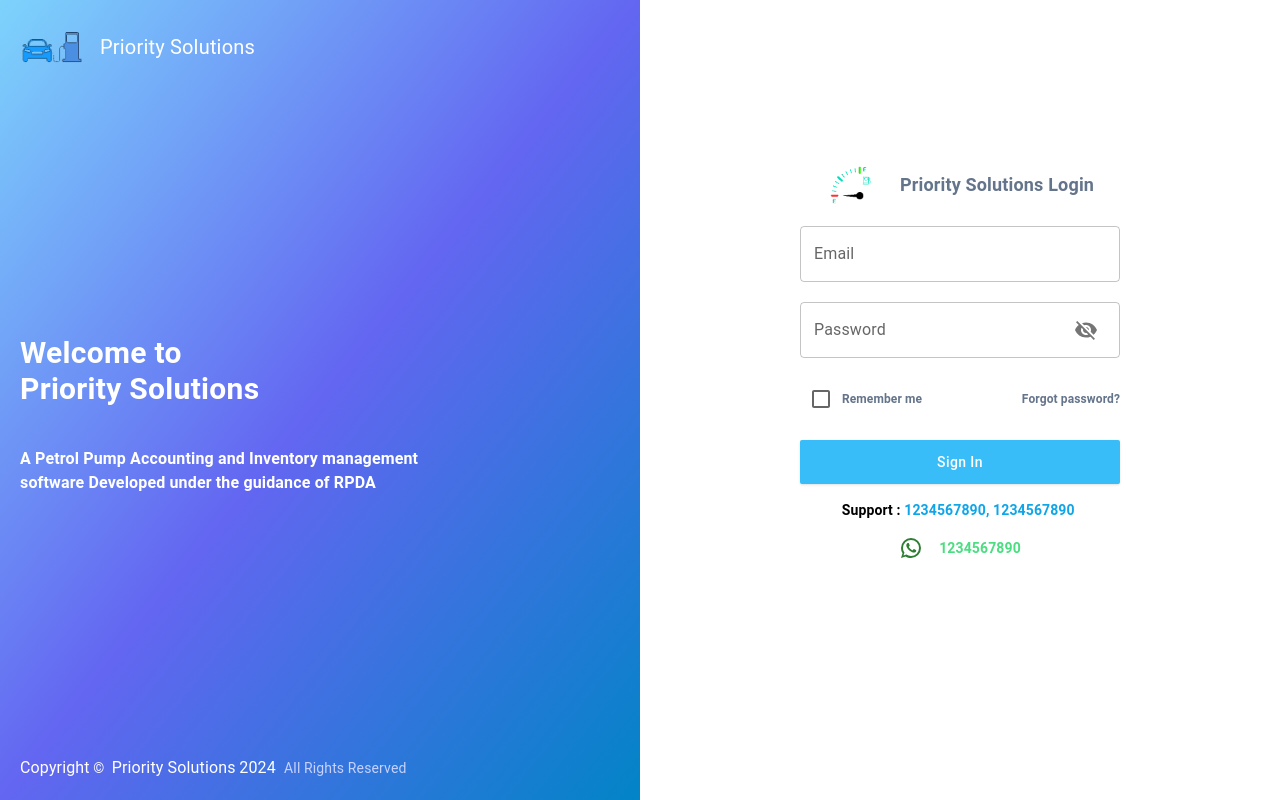
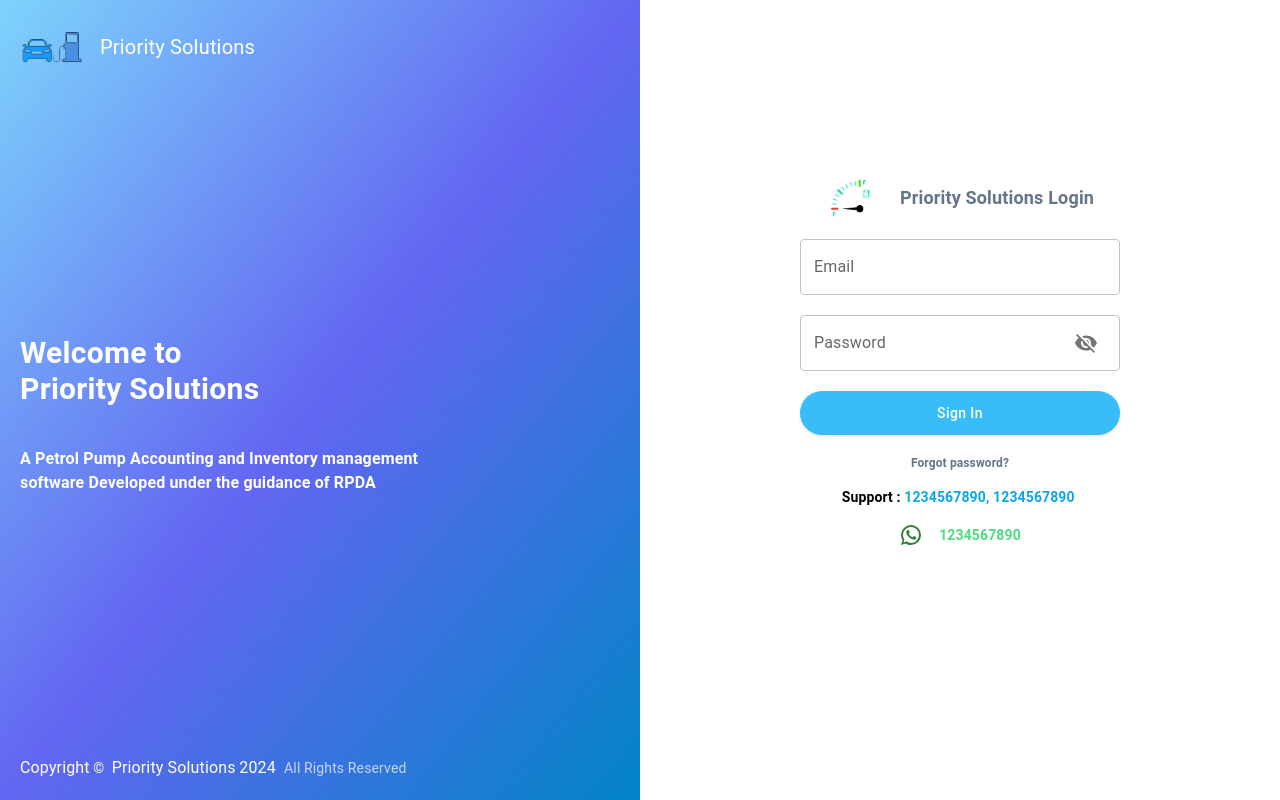
Before and after one commit to soumya100/ppm-fe, a Next.js app: page /login in a window 1280 px wide. Built offline with nearby package versions, Linux system fonts and the light colour scheme.

Commit message:
minor fixes to login section

```diff
--- a/src/components/login/index.tsx
+++ b/src/components/login/index.tsx
@@ -1,4 +1,4 @@
-import { ButtonFieldInput, CheckBox, FlexBetween, FlexBox, FlexCenter, FlexItemCenter, PasswordFieldInput, TextFieldInput } from '@/common'
+import { ButtonFieldInput, CheckBox, FlexBetween, FlexBox, FlexCenter, FlexContentCenter, FlexItemCenter, PasswordFieldInput, TextFieldInput } from '@/common'
 import { Box, Grid, Typography } from '@mui/material'
 import { FC } from 'react'
 import text from '@/languages/en_US.json'
@@ -109,39 +109,39 @@ const Login: FC<LoginProps> = ({ loginFormik, handleRememberMe, remember, loadin
             }
             clickEnter={loginFormik?.handleSubmit}
           />
-          <FlexBetween gap={1}>
-            <FlexItemCenter className={`!text-xs`}>
-              <CheckBox checked={remember} handleBoxChange={handleRememberMe} />
-              <Typography component={`p`} className={`!text-sm !font-semibold !text-slate-500 md:!text-xs`}>
-                {text.rememberMe}
-              </Typography>
-            </FlexItemCenter>
-            <Typography component={`p`} className={` !text-sm !font-semibold !text-slate-500 md:!text-xs cursor-pointer hover:!text-blue-400 hover:underline`}>
-              {text.forgetPassword}
-            </Typography>
-          </FlexBetween>
             <ButtonFieldInput name={text.signIn}
-              buttonextracls={`!rounded-sm !shadow !bg-sky-400 !p-3 !text-sm !capitalize`}
+              buttonextracls={`!rounded-sm !shadow !bg-sky-400 !p-3 !text-sm !capitalize rounded-full hover:bg-blue-400`}
               variant={`contained`}
               type={'submit'}
               loading={loading}
               disabled={loading}
             />
+          <FlexContentCenter className='w-full'>
+            {/* <FlexItemCenter className={`!text-xs`}>
+              <CheckBox checked={remember} handleBoxChange={handleRememberMe} />
+              <Typography component={`p`} className={`!text-sm !font-semibold !text-slate-500 md:!text-xs`}>
+                {text.rememberMe}
+              </Typography>
+            </FlexItemCenter> */}
+            <Typography component={`p`} className={`text-sm font-semibold text-slate-500 md:text-xs cursor-pointer hover:text-blue-400 hover:underline`}>
+              {text.forgetPassword}
+            </Typography>
+          </FlexContentCenter>
         </form>
         <FlexItemCenter>
           <Typography component={`p`} className={`!text-sm !font-semibold`}>
             {text.support} &#58;&nbsp;
           </Typography>
-          <Typography component={`span`} className={`!font-bold !text-sm !text-sky-500`}>
+          <Typography component={`span`} className={`!font-bold !text-sm !text-sky-500 cursor-pointer`}>
             {text.phoneNumbers.numberOne}&#44;&nbsp;
           </Typography>
-          <Typography component={`span`} className={`!font-bold !text-sm !text-sky-500`}>
+          <Typography component={`span`} className={`!font-bold !text-sm !text-sky-500 cursor-pointer`}>
             {text.phoneNumbers.numberOne}&nbsp;
           </Typography>
         </FlexItemCenter>
         <FlexItemCenter gap={2}>
-          <WhatsApp color='success' />
-          <Typography component={`span`} className={`!font-bold !text-sm !text-green-400`}>
+          <WhatsApp color='success' height={5}/>
+          <Typography component={`span`} className={`!font-bold !text-sm !text-green-400 cursor-pointer`}>
             {text.whatsAppNumber}
           </Typography>
         </FlexItemCenter>
```
